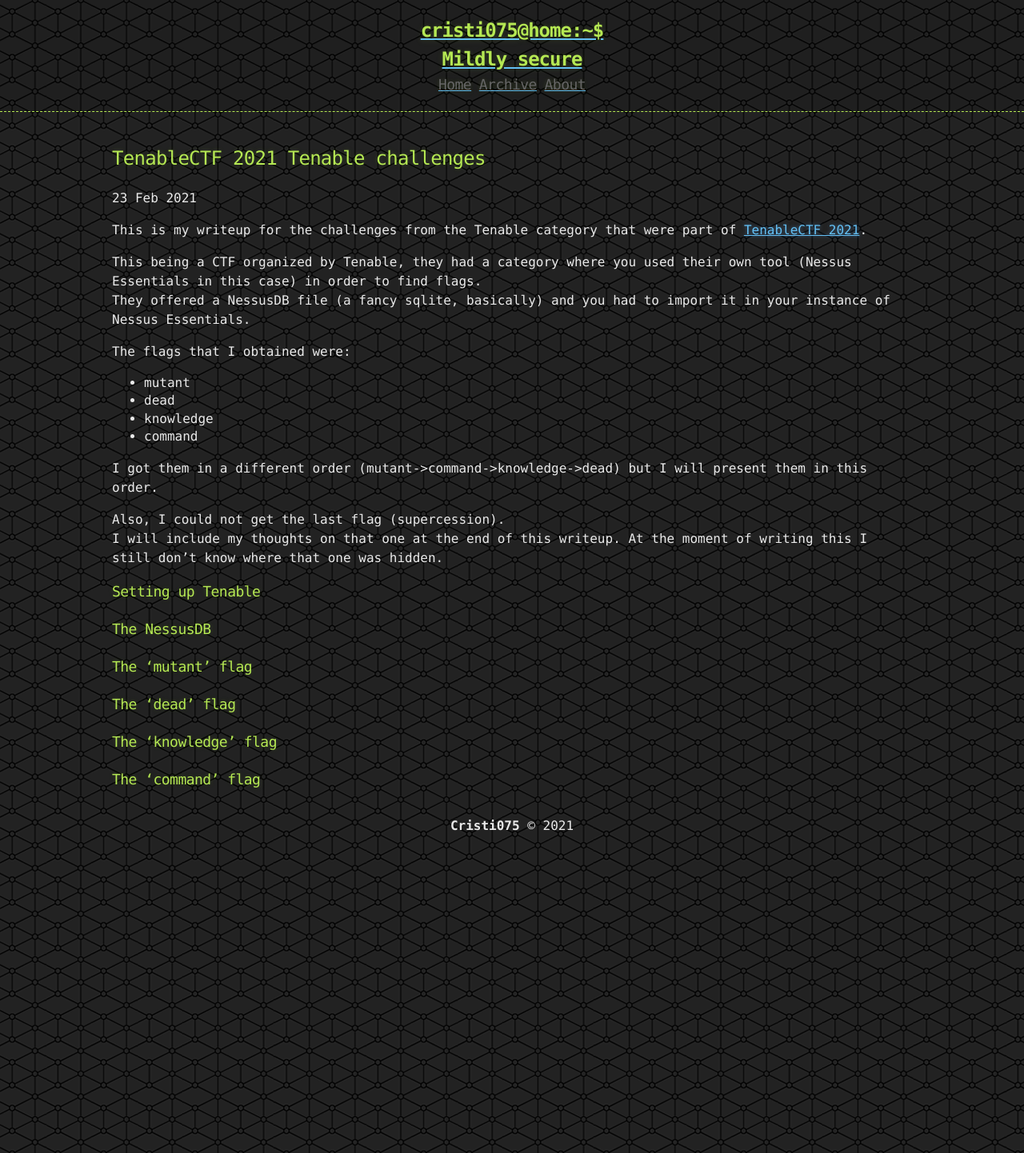
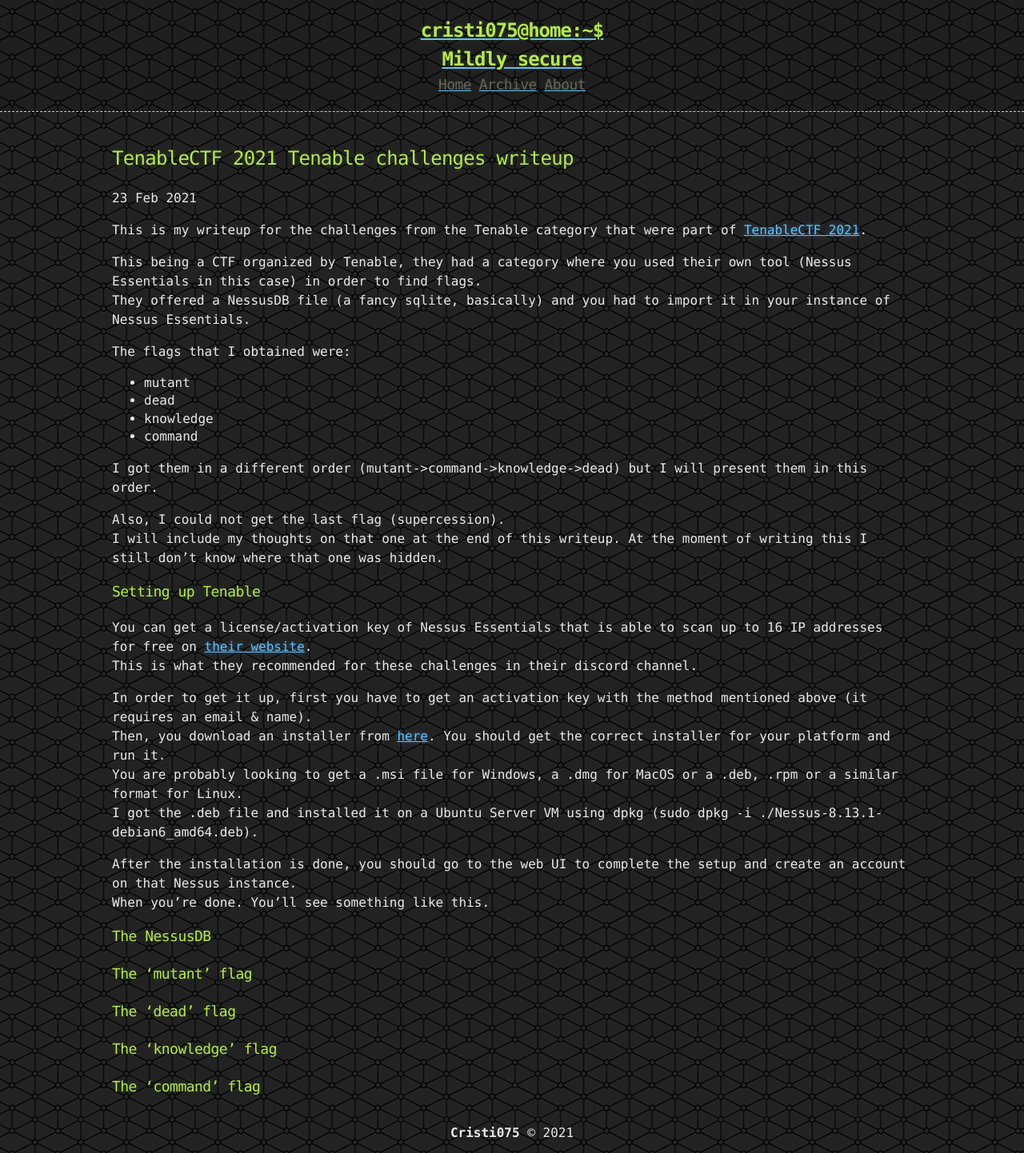
Before and after one commit to Cristi075/cristi075.github.io, a Jekyll site: the page built from _posts/2021-02-23-TenableCTF 2021 Tenable challaenges.markdown, in a window 1280 px wide. Shown: the whole page at 80% size. Built offline with Jekyll 4.4.1, drawn with Linux system fonts in a browser that asks for light colours.

Commit message:
Add section about installing Nessus Essentials

```diff
--- a/_posts/2021-02-23-TenableCTF 2021 Tenable challaenges.markdown
+++ b/_posts/2021-02-23-TenableCTF 2021 Tenable challaenges.markdown
@@ -1,6 +1,6 @@
 ---
 layout: post
-title:  "TenableCTF 2021 Tenable challenges"
+title:  "TenableCTF 2021 Tenable challenges writeup"
 date:   2021-02-23 20:00:00 +0300
 categories: CTF_writeup TenableCTF_2021
 summary: A writeup for the Tenable challenges that I solved for TenableCTF 2021 and some of my thoughts on the one that I did not solve.
@@ -22,6 +22,16 @@
 I will include my thoughts on that one at the end of this writeup. At the moment of writing this I still don't know where that one was hidden.
 
 ### Setting up Tenable
+You can get a license/activation key of Nessus Essentials that is able to scan up to 16 IP addresses for free on [their website](https://www.tenable.com/products/nessus/nessus-essentials).
+This is what they recommended for these challenges in their discord channel.
+
+In order to get it up, first you have to get an activation key with the method mentioned above (it requires an email & name).
+Then, you download an installer from [here](https://www.tenable.com/downloads/nessus?loginAttempted=true). You should get the correct installer for your platform and run it.
+You are probably looking to get a .msi file for Windows, a .dmg for MacOS or a .deb, .rpm or a similar format for Linux.
+I got the .deb file and installed it on a Ubuntu Server VM using dpkg (sudo dpkg -i ./Nessus-8.13.1-debian6_amd64.deb).
+
+After the installation is done, you should go to the web UI to complete the setup and create an account on that Nessus instance.
+When you're done. You'll see something like this.
 
 ### The NessusDB
 
```
